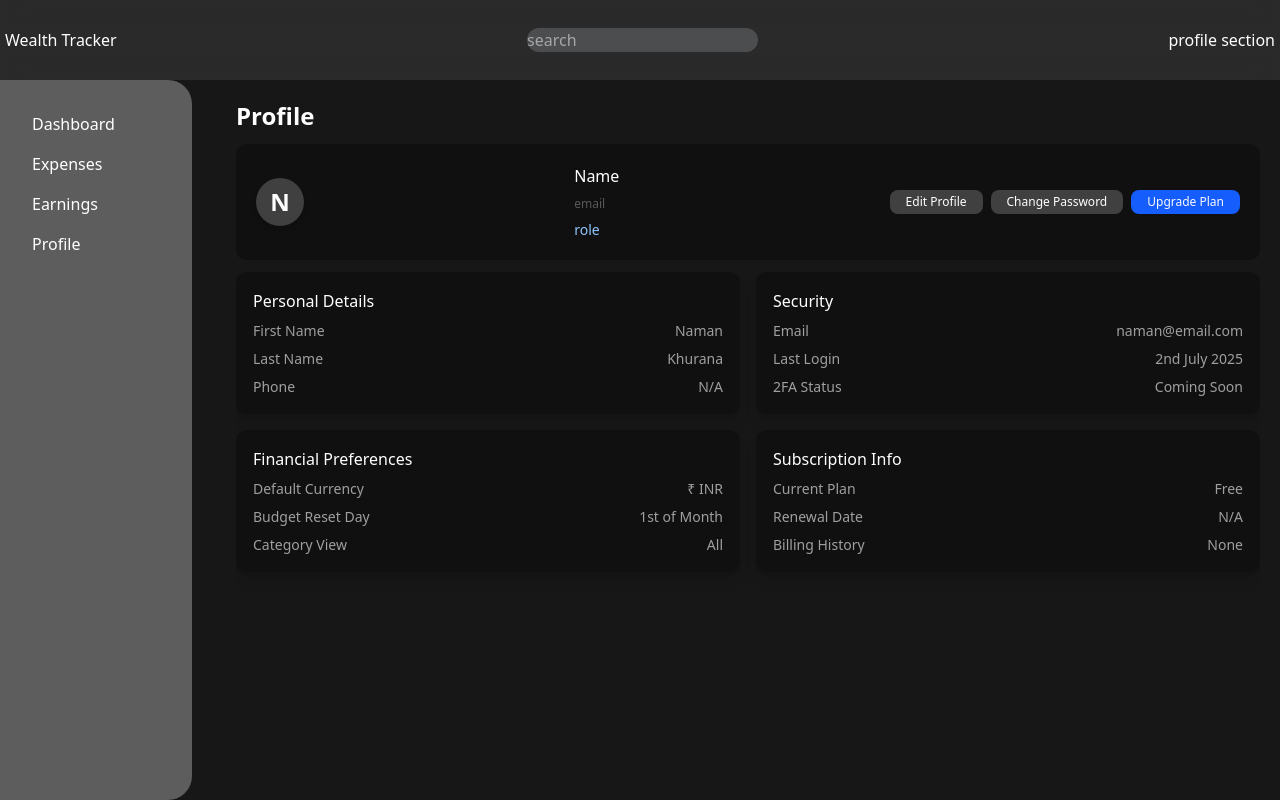
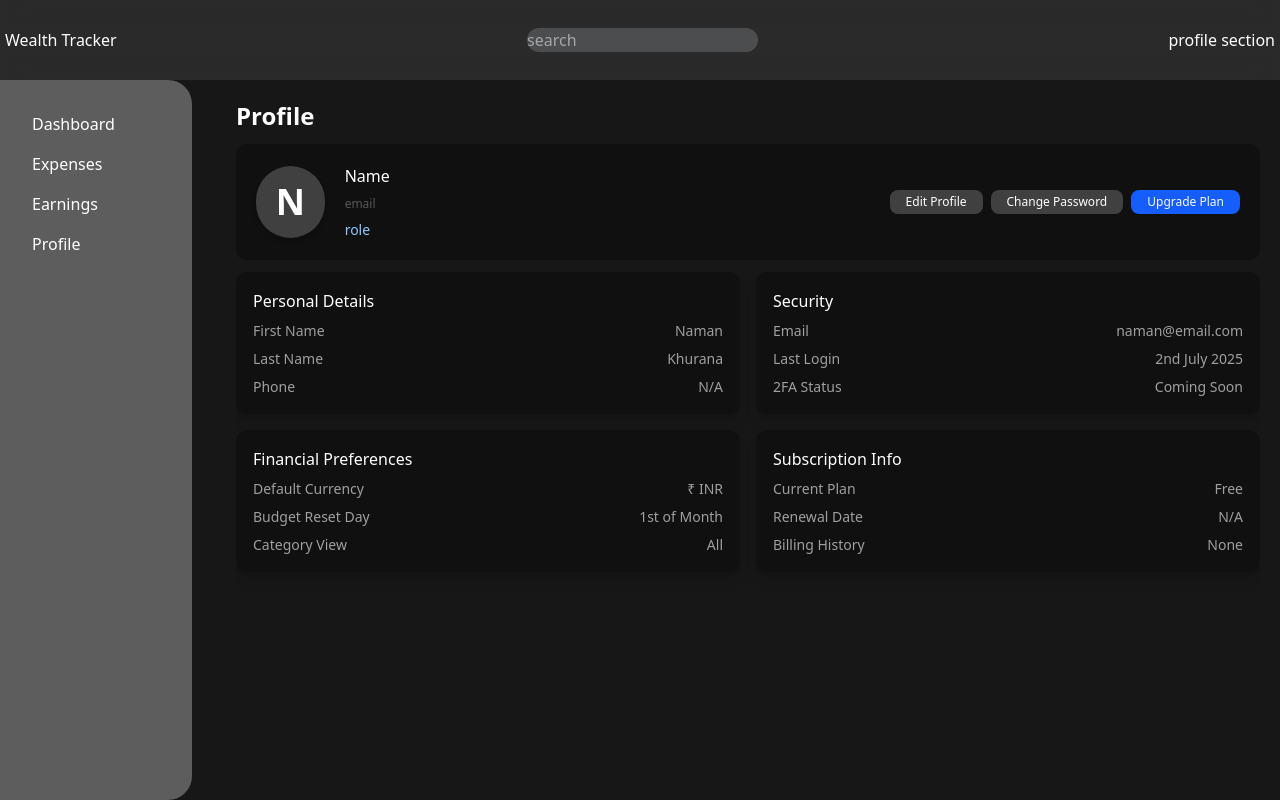
Before and after one commit to Naman-Khurana/wealthTrackerProject, a Next.js app in the folder wealth-tracker-frontend/: page /profile in a window 1280 px wide. Built offline with nearby package versions, Linux system fonts and the light colour scheme.

Commit message:
added earnings api for getting all earning transaction in previous month

```diff
--- a/wealth-tracker-frontend/src/components/Profile/profile-name-section.tsx
+++ b/wealth-tracker-frontend/src/components/Profile/profile-name-section.tsx
@@ -4,13 +4,15 @@ export default function ProfileNameSection(){
     return(
         <main>
             <section className="flex justify-between p-5 bg-black/30 rounded-lg items-center">
-                <section className="w-12 h-12 rounded-full flex justify-center items-center shadow-md bg-white/20 items-center align-center">
-                    <div className="text-white text-2xl font-semibold ">N</div>
-                </section>
-                <section className="flex flex-col gap-2">
-                    <h1 className="text-white">Name</h1>
-                    <div className="text-white/30 text-xs">email</div>
-                    <div className="text-blue-300 text-sm">role</div>
+                <section className="w-[20%] h-full flex flex-row gap-5 justify-start items-center">
+                    <section className=" px-[10%] py-[8%] rounded-full flex justify-center items-center shadow-md bg-white/20 items-center align-center">
+                        <div className="text-white text-4xl font-semibold ">N</div>
+                    </section>
+                    <section className="flex flex-col gap-2">
+                        <h1 className="text-white">Name</h1>
+                        <div className="text-white/30 text-xs">email</div>
+                        <div className="text-blue-300 text-sm">role</div>
+                    </section>
                 </section>
                 <section className="flex gap-2 items-center">
 
--- /dev/null
+++ b/wealth-tracker-frontend/src/components/earnings/earnings-api-fetcher.tsx
@@ -0,0 +1,23 @@
+"use client"
+
+import { API_BASE_URL } from "@/constants/api.constants"
+import { Earnings } from "@/type/earnings"
+import { useQuery } from "@tanstack/react-query"
+import axios from "axios"
+
+const fetchEarningsWithDetails=async()=>{
+    const details=await axios.get( `${API_BASE_URL}/earnings/transactions`,
+    {
+        withCredentials: true,
+    });
+    return details.data;
+}
+
+export function useEarningsWithDetails(){
+    return useQuery<Earnings[]>({
+       queryKey: ["earningsWithDetails"],
+       queryFn: ()=> fetchEarningsWithDetails(),
+       staleTime :Infinity,
+    });
+
+}
--- /dev/null
+++ b/wealth-tracker-frontend/src/type/earnings.ts
@@ -0,0 +1,10 @@
+import { IncomeTypeEnum } from "./enums";
+
+export type Earnings = {
+  id: number;
+  category: string;
+  description: string;
+  date: string;        // because backend sends ISO string
+  amount: number;
+  incomeType: IncomeTypeEnum;
+};
--- /dev/null
+++ b/wealth-tracker-frontend/src/type/enums.ts
@@ -0,0 +1 @@
+export type IncomeTypeEnum = "RECURRING" | "ONE_TIME";
```
